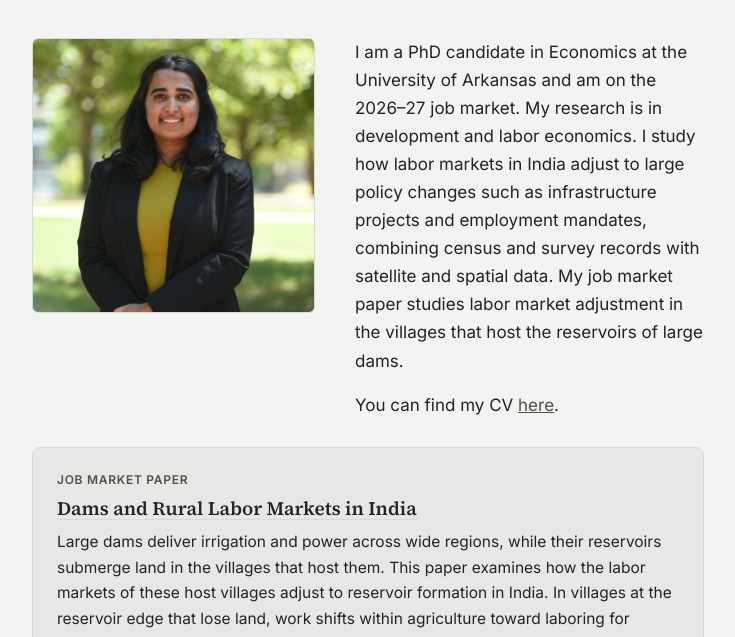
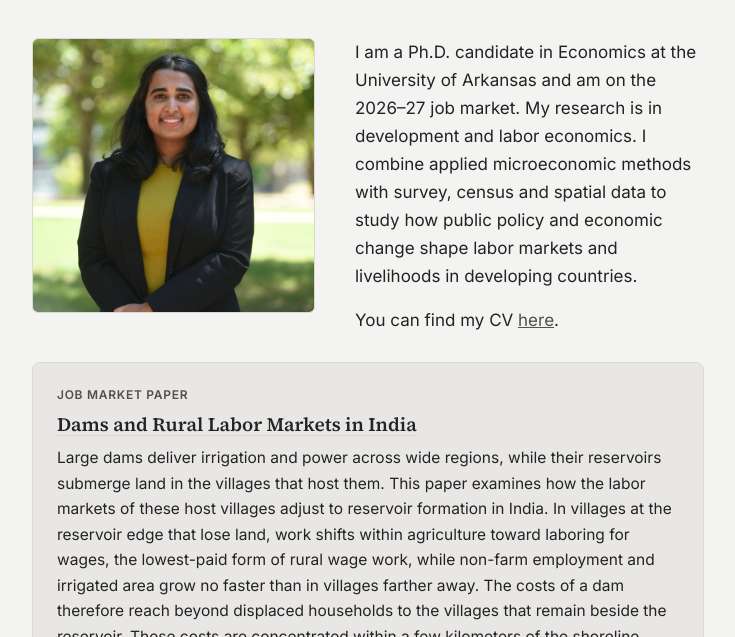
Before and after one commit to priyankapimpley/priyankapimpley.github.io, a plain HTML site: page index.html in a window 1280 px wide. Shown: the part 163-800 px from the top of the page, without its empty margins (272-1007 px from the left). Drawn offline with Linux system fonts and the light colour scheme.

Commit message:
index.html

```diff
--- a/index.html
+++ b/index.html
@@ -4,7 +4,7 @@
 <meta charset="UTF-8">
 <meta name="viewport" content="width=device-width, initial-scale=1.0">
 <title>Priyanka Pimple</title>
-<meta name="description" content="Priyanka Pimple — PhD Candidate in Economics, University of Arkansas. Development and labor economics. On the 2026–27 job market.">
+<meta name="description" content="Priyanka Pimple — Ph.D. Candidate in Economics, University of Arkansas. Development and labor economics. On the 2026–27 job market.">
 <link rel="preconnect" href="https://fonts.googleapis.com">
 <link rel="preconnect" href="https://fonts.gstatic.com" crossorigin>
 <link href="https://fonts.googleapis.com/css2?family=Inter:wght@400;500;600&family=Source+Serif+4:opsz,wght@8..60,500;8..60,600&display=swap" rel="stylesheet">
@@ -42,7 +42,7 @@
   <div class="hero">
     <img src="assets/headshot.jpg" alt="Portrait of Priyanka Pimple" width="283" height="275">
     <div class="bio">
-      <p>I am a PhD candidate in Economics at the University of Arkansas and am on the 2026–27 job market. My research is in development and labor economics. I study how labor markets in India adjust to large policy changes such as infrastructure projects and employment mandates, combining census and survey records with satellite and spatial data. My job market paper studies labor market adjustment in the villages that host the reservoirs of large dams.</p>
+      <p>I am a Ph.D. candidate in Economics at the University of Arkansas and am on the 2026–27 job market. My research is in development and labor economics. I combine applied microeconomic methods with survey, census and spatial data to study how public policy and economic change shape labor markets and livelihoods in developing countries.</p>
       <p>You can find my CV <a href="cv-pdf.html">here</a>.</p>
     </div>
   </div>
```
